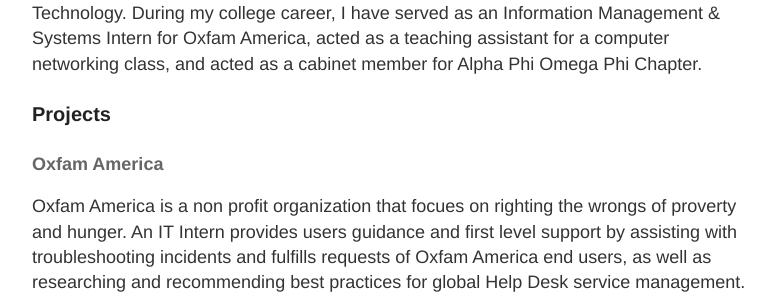
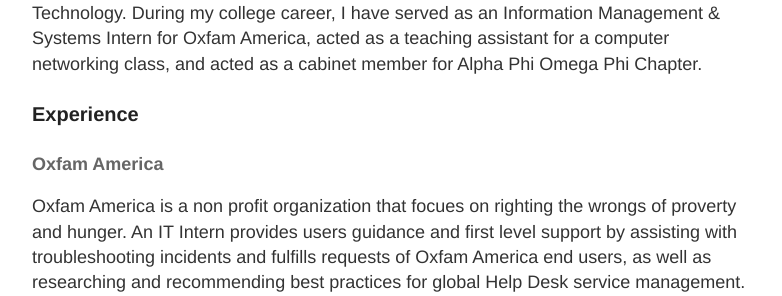
Before and after one commit to challyed/ccchallyed.github.io, a Jekyll site: the page built from about.md, in a window 1280 px wide and 900 px high. Shown: the part 305-601 px from the top of the window, without its empty margins (248-1030 px from the left). Built offline with Jekyll 4.4.1, drawn with Linux system fonts in a browser that asks for light colours; Markdown is read by kramdown in place of the engine named in the settings.

Commit message:
Projects to experience

```diff
--- a/about.md
+++ b/about.md
@@ -7,7 +7,7 @@ permalink: /about/
 
 I am a recent graduate of Syracuse University with a BS in Information Management and Technology. During my college career, I have served as an Information Management & Systems Intern for Oxfam America, acted as a teaching assistant for a computer networking class, and acted as a cabinet member for Alpha Phi Omega Phi Chapter.
 
-### Projects
+### Experience
 
 ####Oxfam America
 Oxfam America is a non profit organization that focues on righting the wrongs of proverty and hunger. An IT Intern provides users guidance and first level support by assisting with troubleshooting incidents and fulfills requests of Oxfam America end users, as well as researching and recommending best practices for global Help Desk service management.
```
